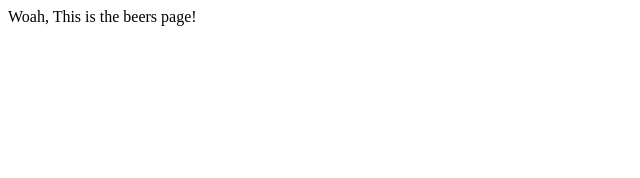
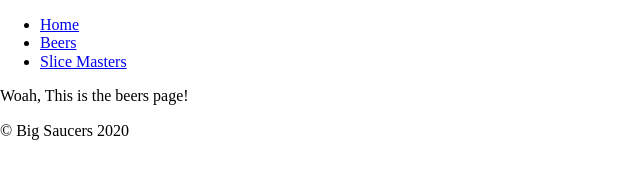
Before and after one commit to binarytrance/Big-Saucer-FE, a Gatsby site: page /beers in a window 1280 px wide. Shown: the whole page, without its empty margins (0-640 px from the left). Built offline with nearby package versions, Linux system fonts and the light colour scheme; Gatsby itself is replaced by a stand-in of ours.

Commit message:
added global styles

```diff
--- /dev/null
+++ b/gatsby-browser.js
@@ -0,0 +1,8 @@
+// only runs in the browser after the page has been generated in the browser
+// allows a plugin to wrap the page element - everytime gatsby renders out a page, it will wrap that with, in this case Layout component
+import React from 'react';
+import Layout from './src/components/Layout';
+
+export function wrapPageElement({ element, props }) {
+  return <Layout {...props}>{element}</Layout>;
+}
--- /dev/null
+++ b/gatsby-ssr.js
@@ -0,0 +1,7 @@
+// gatsby generated pages on the server. this file runs on the server
+import React from 'react';
+import Layout from './src/components/Layout';
+
+export function wrapPageElement({ element, props }) {
+  return <Layout {...props}>{element}</Layout>;
+}
--- /dev/null
+++ b/src/components/Footer.js
@@ -0,0 +1,9 @@
+import React from 'react';
+
+export default function Footer() {
+  return (
+    <footer>
+      <p>&copy; Big Saucers {new Date().getFullYear()}</p>
+    </footer>
+  );
+}
--- /dev/null
+++ b/src/components/Layout.js
@@ -0,0 +1,14 @@
+import React from 'react';
+import Nav from './Nav';
+import Footer from './Footer';
+import 'normalize.css';
+
+export default function Layout({ children }) {
+  return (
+    <div>
+      <Nav />
+      {children}
+      <Footer />
+    </div>
+  );
+}
--- a/src/pages/404.js
+++ b/src/pages/404.js
@@ -1,5 +1,5 @@
 import React from 'react';
 
 export default function FourOhFour() {
-  return <div>Woah, This page doesn't exist!</div>;
+  return <p>Woah, This page doesn't exist!</p>;
 }
--- a/src/pages/beers.js
+++ b/src/pages/beers.js
@@ -1,5 +1,5 @@
 import React from 'react';
 
 export default function BeersPage() {
-  return <div>Woah, This is the beers page!</div>;
+  return <p>Woah, This is the beers page!</p>;
 }
--- a/src/pages/index.js
+++ b/src/pages/index.js
@@ -1,10 +1,9 @@
 import React from 'react';
-import Nav from '../components/Nav';
+import Layout from '../components/Layout';
 
 export default function Homepage() {
   return (
     <>
-      <Nav />
       <div>Hey, World!</div>
     </>
   );
--- a/src/pages/slicemasters.js
+++ b/src/pages/slicemasters.js
@@ -1,5 +1,5 @@
 import React from 'react';
 
 export default function SliceMastersPage() {
-  return <div>Woah, This is the slicemasters page!</div>;
+  return <p>Woah, This is the slicemasters page!</p>;
 }
--- /dev/null
+++ b/src/styles/GlobalStyles.js
@@ -0,0 +1,86 @@
+import { createGlobalStyle } from 'styled-components';
+import bg from '../assets/images/bg.svg';
+import stripes from '../assets/images/stripes.svg';
+
+const GlobalStyles = createGlobalStyle`
+  :root {
+    --red: #FF4949;
+    --black: #2E2E2E;
+    --yellow: #ffc600;
+    --white: #fff;
+    --grey: #efefef;
+  }
+  html {
+    background-image: url(${bg});
+    background-size: 450px;
+    background-attachment: fixed;
+    font-size: 10px;
+  }
+
+  body {
+    font-size: 2rem;
+  }
+
+  fieldset {
+    border-color: rgba(0,0,0,0.1);
+    border-width: 1px;
+  }
+
+  button {
+    background: var(--red);
+    color: white;
+    border: 0;
+    padding: 0.6rem 1rem;
+    border-radius: 2px;
+    cursor: pointer;
+    --cast: 2px;
+    box-shadow: var(--cast) var(--cast) 0 var(--grey);
+    text-shadow: 0.5px 0.5px 0 rgba(0,0,0,0.2);
+    transition: all 0.2s;
+    &:hover {
+      --cast: 4px;
+    }
+  }
+
+  .gatsby-image-wrapper img[src*=base64\\,] {
+    image-rendering: -moz-crisp-edges;
+    image-rendering: pixelated;
+  }
+
+  /* Scrollbar Styles */
+  body::-webkit-scrollbar {
+    width: 12px;
+  }
+  html {
+    scrollbar-width: thin;
+    scrollbar-color: var(--red) var(--white);
+  }
+  body::-webkit-scrollbar-track {
+    background: var(--white);
+  }
+  body::-webkit-scrollbar-thumb {
+    background-color: var(--red) ;
+    border-radius: 6px;
+    border: 3px solid var(--white);
+  }
+
+  hr {
+    border: 0;
+    height: 8px;
+    background-image: url(${stripes});
+    background-size: 1500px;
+  }
+
+  img {
+    max-width: 100%;
+  }
+
+  .tilt {
+    transform: rotate(-2deg);
+    position: relative;
+    display: inline-block;
+  }
+
+`;
+
+export default GlobalStyles;
```
Also changed, not shown: src/pages/pizzas.js (+6 -1 lines).
